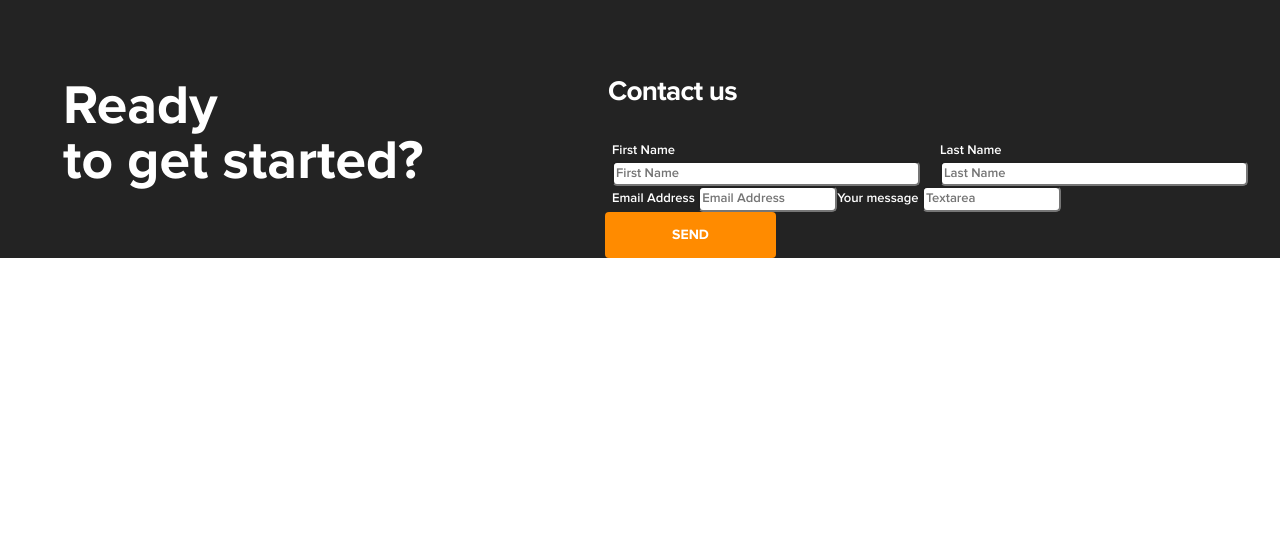
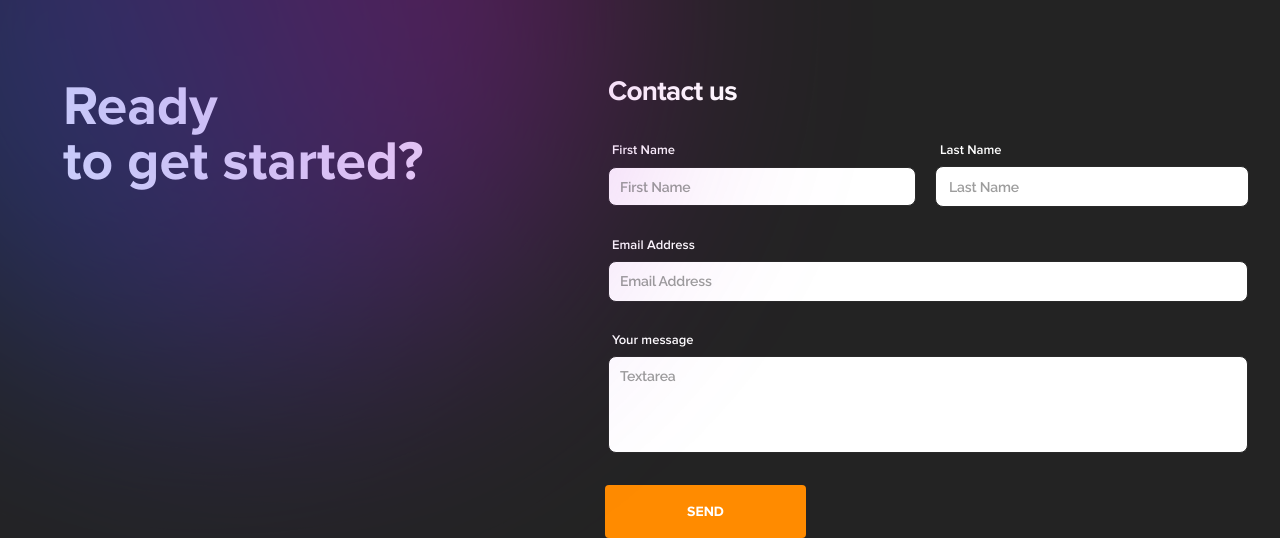
Before and after one commit to 9Hynore/test-workq, a plain HTML site: page index.html in a window 1280 px wide. Shown: the part 2926-3464 px from the top of the page. Before the commit the page ends 3184 px from the top, so only its background shows below. Drawn offline with Linux system fonts and the light colour scheme; files whose address does not match are found by name.

Commit message:
Revert "Revert "new""
This reverts commit f9fb0342417eab591895ccfe7150da7c2ebd5a5f.

```diff
--- a/index.html
+++ b/index.html
@@ -141,6 +141,7 @@
                     </div>
                 </div>
                 <div class="main_inputForm">
+                    <div class="input_decotation"></div>
                     <div class="input__conteiner">
                         <div class="inputDiscription">
                             <h2>Ready<br>
@@ -150,20 +151,20 @@
                                 <h3>Contact us</h3>
                                 <form action="URL">
                                     <div class="input_firstName">
-                                        <span>First Name</span>
-                                        <input type="text" placeholder="First Name">
+                                        <p>First Name</p>
+                                        <input type="text" placeholder="First Name" class="input1">
                                     </div>
                                     <div class="input_lastName">
-                                    <span>Last Name</span>
-                                    <input type="text" placeholder="Last Name">
+                                        <p>Last Name</p>
+                                        <input type="text" placeholder="Last Name" class="input2">
                                     </div>
                                     <div class="input_email">
-                                    <span>Email Address</span>
-                                    <input type="email" placeholder="Email Address">
+                                        <p>Email Address</p>
+                                        <input type="email" placeholder="Email Address" class="input3">
                                     </div>
                                     <div class="input_textarea">
-                                    <span>Your message</span>
-                                    <input type="text" placeholder="Textarea">
+                                        <p>Your message</p>
+                                        <input type="text" placeholder="Textarea" class="input4">
                                     </div>
                                 </form>
                                 <button class="button_inputForm">SEND</button>
--- a/style.css
+++ b/style.css
@@ -460,8 +460,6 @@ max-width: 1006px;
 margin: 0 auto;
 }
 
-.item__main {
-}
 .description__top_block{
   display: flex;
   padding-top: 118px;
@@ -658,6 +656,24 @@ margin-bottom: 29px;
   background: #232323;
   color: #fff;
 }
+.input_decotation{
+  overflow: hidden;
+}
+.input_decotation::after{
+content: "";
+position: absolute;
+width: 747px;
+height: 757px;
+background: linear-gradient(12.08deg, #F101BF 2.82%, #0066FF 97.06%);
+opacity: 0.33;
+filter: blur(125px);
+border-radius: 373.431px;
+transform: rotate(-122.79deg) translate(339px,56px);
+}
+
+/* ::before{
+  content: "";
+} */
 
 .input__conteiner{
   max-width: 1326px;
@@ -667,12 +683,14 @@ margin-bottom: 29px;
   margin: 0 auto;
   padding-top: 119px;
 }
+.inputDiscription{
 
+}
 .inputDiscription h2{
   font-size: 55px;
   line-height: 55px;
   font-weight: 700;
-  padding-top: 8px;
+  padding-top: 9px;
   margin-left: 63px;
 }
 
@@ -689,30 +707,59 @@ width: 100%;
 }
 
 .input_firstName {
-  width: 308px;
+  width: 307px;
   margin-right: 20px;
 }
+
 .input_firstName input{
   width: 308px;
+  height: 39px;
 }
+
 .input_lastName{
-  width: 308px;
+  width: 307px;
+
 }
 .input_lastName input{
-   width: 308px;
+   width: 314px;
+  height: 41px;
 }
+.input_lastName p{
+  padding-bottom: 5px;
+  padding-left: 5px;
+}
+
+.input2::placeholder{
+  position: absolute;
+  left:13px;
+  top: 12px;
+}
+
 .input_email {
+  width: 640px;
+  padding-top: 29px;
+}
+.input_email input{
+width: 640px;
+height: 41px;
 }
 .input_textarea {
+  padding-top: 29px;
+  padding-bottom: 32px;
+}
+
+.input_textarea input{
+width: 640px;
+height: 97px;
 }
 
 .button_inputForm{
   outline: none;
   text-decoration: none;
   display: inline-block;
-  width: 171px;
+  width: 201px;
   text-align: center;
-  line-height: 44px;
+  line-height: 51px;
   color: #fff;
   background: #FF8B00;
   border-radius: 4px;
@@ -726,10 +773,44 @@ form{
   display: flex;
   flex-wrap: wrap;
   font-size: 13px;
-  margin-left: 7px;
+  margin-left: 3px;
   font-weight: 600;
 }
 
+form p{
+padding-bottom: 5.8px;
+padding-left: 4px;
+}
+
 input{
-  border-radius: 5px;
+  font-family: 'Raleway', sans-serif;
+  border: 1px solid #292929;
+  border-radius: 8px;
+  padding: 0 13px;
 }
+
+input::-webkit-input-placeholder{
+  opacity: 1;
+  transition: opacity 0.3s ease;
+}
+
+input:focus::-webkit-input-placeholder{
+  opacity: 0;
+  transition: opacity 0.3s ease;
+}
+
+input::placeholder{
+font-family: 'Raleway', sans-serif;
+position: absolute;
+font-style: normal;
+top: 11px;
+right: 11px;
+left: 11px;
+font-size: 14px;
+font-weight: 400;
+color: #3D3D3D;
+opacity: 0.5;
+line-height: 7px;
+align-items: center;
+letter-spacing: -0.01rem;
+}
```
